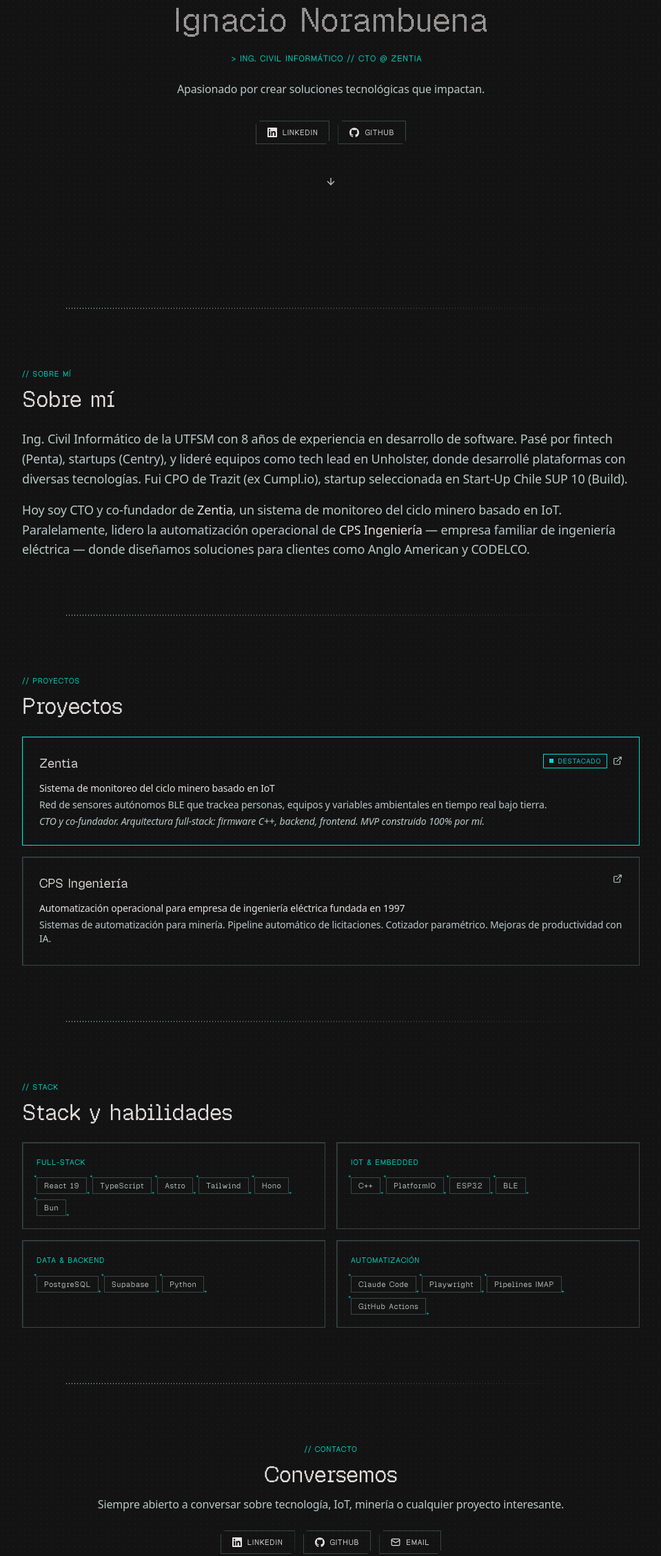
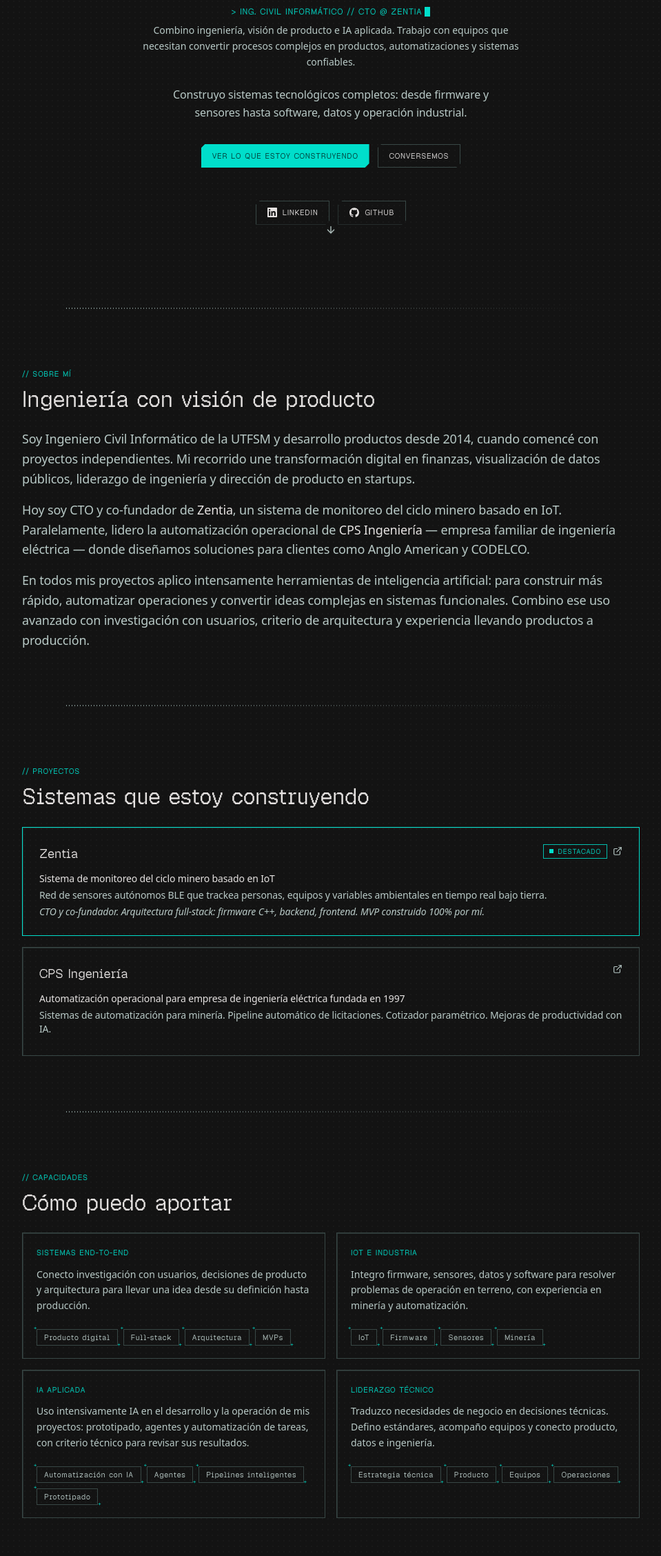
Before and after one commit to archidemus/archidemus.github.io, an Astro site: page / in a window 1280 px wide. Shown: the part 354-2610 px from the top of the page at 69% size, without its empty margins (160-1119 px from the left). Built offline with nearby package versions, Linux system fonts and the light colour scheme; Astro itself is replaced by a stand-in of ours; a web font is replaced by a local one.

Commit message:
Improve personal portfolio positioning and upgrade Astro

```diff
--- a/package.json
+++ b/package.json
@@ -24,11 +24,11 @@
   },
   "dependencies": {
     "@astrojs/check": "^0.9.10",
-    "@astrojs/react": "^6.0.2",
+    "@astrojs/react": "6.0.5",
     "@tailwindcss/vite": "^4.3.3",
     "@types/react": "^18.3.31",
     "@types/react-dom": "^18.3.7",
-    "astro": "^7.2.1",
+    "astro": "7.3.1",
     "lucide-react": "^1.31.0",
     "react": "^18.3.1",
     "react-dom": "^18.3.1",
--- a/src/components/PersonalPortfolio.tsx
+++ b/src/components/PersonalPortfolio.tsx
@@ -1,7 +1,7 @@
 import { useEffect, useRef } from "react";
 import me from "@/assets/me.webp";
 import { Mail, ArrowDown, ExternalLink } from "lucide-react";
-import { projects, stackGroups } from "@/data/portfolio";
+import { projects, stackGroups, experience } from "@/data/portfolio";
 
 /* ── Icons ── */
 
@@ -119,7 +119,7 @@
               Proyectos
             </a>
             <a href="#stack" className="hover:text-primary transition-colors">
-              Stack
+              Capacidades
             </a>
             <a href="#contact" className="hover:text-primary transition-colors">
               Contacto
@@ -156,12 +156,34 @@
               <span className="animate-blink bg-primary inline-block h-3.5 w-2 align-middle" />
             </p>
 
-            <p className="text-body-md tracking-body text-muted-foreground mx-auto mt-4 mb-8 max-w-lg">
-              Apasionado por crear soluciones tecnológicas que impactan.
+            <p className="text-muted-foreground mx-auto mb-6 max-w-xl text-sm leading-relaxed">
+              Combino ingeniería, visión de producto e IA aplicada. Trabajo con equipos que
+              necesitan convertir procesos complejos en productos, automatizaciones y sistemas
+              confiables.
             </p>
 
+            <p className="text-body-md tracking-body text-muted-foreground mx-auto mt-4 mb-8 max-w-lg">
+              Construyo sistemas tecnológicos completos: desde firmware y sensores hasta software,
+              datos y operación industrial.
+            </p>
+
+            <div className="mb-12 flex flex-wrap justify-center gap-3">
+              <a
+                href="#projects"
+                className="btn-chamfer bg-primary text-primary-foreground hover:bg-accent font-pixel tracking-label-sm inline-flex items-center gap-2 px-4 py-2 text-[11px] uppercase transition-colors"
+              >
+                Ver lo que estoy construyendo
+              </a>
+              <a
+                href="#contact"
+                className="btn-chamfer hover:bg-dither-teal border-border font-pixel tracking-label-sm text-foreground hover:border-primary inline-flex items-center gap-2 border px-4 py-2 text-[11px] uppercase transition-colors"
+              >
+                Conversemos
+              </a>
+            </div>
+
             {/* Social links — chamfered pixel buttons */}
-            <div className="mb-12 flex justify-center gap-3">
+            <div className="flex justify-center gap-3">
               <a
                 href="https://www.linkedin.com/in/inorambuenaa"
                 target="_blank"
@@ -201,13 +223,13 @@
         <Section id="about" ariaLabel="Sobre mí" className="px-4 py-20 md:px-16">
           <div className="mx-auto max-w-4xl">
             <SectionLabel>Sobre mí</SectionLabel>
-            <SectionTitle>Sobre mí</SectionTitle>
+            <SectionTitle>Ingeniería con visión de producto</SectionTitle>
             <div className="text-body-md tracking-body text-muted-foreground sm:text-body-lg mt-6 space-y-4">
               <p>
-                Ing. Civil Informático de la UTFSM con 8 años de experiencia en desarrollo de
-                software. Pasé por fintech (Penta), startups (Centry), y lideré equipos como tech
-                lead en Unholster, donde desarrollé plataformas con diversas tecnologías. Fui CPO de
-                Trazit (ex Cumpl.io), startup seleccionada en Start-Up Chile SUP 10 (Build).
+                Soy Ingeniero Civil Informático de la UTFSM y desarrollo productos desde 2014,
+                cuando comencé con proyectos independientes. Mi recorrido une transformación digital
+                en finanzas, visualización de datos públicos, liderazgo de ingeniería y dirección de
+                producto en startups.
               </p>
               <p>
                 Hoy soy CTO y co-fundador de&nbsp;
@@ -216,6 +238,12 @@
                 <span className="text-foreground">CPS Ingeniería</span> — empresa familiar de
                 ingeniería eléctrica — donde diseñamos soluciones para clientes como Anglo American
                 y CODELCO.
+              </p>
+              <p>
+                En todos mis proyectos aplico intensamente herramientas de inteligencia artificial:
+                para construir más rápido, automatizar operaciones y convertir ideas complejas en
+                sistemas funcionales. Combino ese uso avanzado con investigación con usuarios,
+                criterio de arquitectura y experiencia llevando productos a producción.
               </p>
             </div>
           </div>
@@ -227,7 +255,7 @@
         <Section id="projects" ariaLabel="Proyectos" className="px-4 py-20 md:px-16">
           <div className="mx-auto max-w-4xl">
             <SectionLabel>Proyectos</SectionLabel>
-            <SectionTitle>Proyectos</SectionTitle>
+            <SectionTitle>Sistemas que estoy construyendo</SectionTitle>
             <div className="mt-6 space-y-4">
               {projects.map((project) => (
                 <article
@@ -295,20 +323,19 @@
         <DitherDivider />
 
         {/* ── Stack ── */}
-        <Section
-          id="stack"
-          ariaLabel="Stack tecnológico y habilidades"
-          className="px-4 py-20 md:px-16"
-        >
+        <Section id="stack" ariaLabel="Capacidades" className="px-4 py-20 md:px-16">
           <div className="mx-auto max-w-4xl">
-            <SectionLabel>Stack</SectionLabel>
-            <SectionTitle>Stack y habilidades</SectionTitle>
+            <SectionLabel>Capacidades</SectionLabel>
+            <SectionTitle>Cómo puedo aportar</SectionTitle>
             <div className="mt-6 grid grid-cols-1 gap-4 sm:grid-cols-2">
               {stackGroups.map((group) => (
                 <div key={group.label} className="inner-glow border-border border p-5">
                   <h3 className="font-pixel tracking-label-sm text-primary mb-3 text-[11px] uppercase">
                     {group.label}
                   </h3>
+                  <p className="text-muted-foreground mb-5 text-sm leading-relaxed">
+                    {group.description}
+                  </p>
                   <ul className="flex flex-wrap gap-2" aria-label={`Habilidades en ${group.label}`}>
                     {group.items.map((item) => (
                       <li key={item} className="chip">
@@ -326,14 +353,39 @@
 
         <DitherDivider />
 
+        <Section
+          id="experience"
+          ariaLabel="Trayectoria profesional"
+          className="px-4 py-20 md:px-16"
+        >
+          <div className="mx-auto max-w-4xl">
+            <SectionLabel>Trayectoria</SectionLabel>
+            <SectionTitle>Del código a las decisiones de producto</SectionTitle>
+            <ol className="border-border mt-8 space-y-8 border-l pl-6">
+              {experience.map((entry) => (
+                <li key={entry.company}>
+                  <p className="text-primary mb-2 text-xs">{entry.period}</p>
+                  <h3 className="text-foreground text-lg font-medium">{entry.company}</h3>
+                  <p className="text-foreground mt-1 text-sm">{entry.role}</p>
+                  <p className="text-muted-foreground mt-3 max-w-2xl text-sm leading-relaxed">
+                    {entry.description}
+                  </p>
+                </li>
+              ))}
+            </ol>
+          </div>
+        </Section>
+
+        <DitherDivider />
+
         {/* ── Contact ── */}
         <Section id="contact" ariaLabel="Contacto" className="px-4 pt-20 pb-28 md:px-16">
           <div className="mx-auto max-w-4xl text-center">
             <SectionLabel>Contacto</SectionLabel>
             <SectionTitle>Conversemos</SectionTitle>
             <p className="text-body-md tracking-body text-muted-foreground mt-3 mb-6">
-              Siempre abierto a conversar sobre tecnología, IoT, minería o cualquier proyecto
-              interesante.
+              Si estás intentando llevar una idea técnica a producción, automatizar una operación o
+              entender cómo aplicar IA e IoT en terreno, escríbeme.
             </p>
             <div className="flex flex-wrap justify-center gap-3">
               <a
--- a/src/data/portfolio.ts
+++ b/src/data/portfolio.ts
@@ -9,6 +9,7 @@
 
 export interface StackGroup {
   label: string;
+  description: string;
   items: string[];
 }
 
@@ -34,19 +35,65 @@
 
 export const stackGroups: StackGroup[] = [
   {
-    label: "Full-stack",
-    items: ["React 19", "TypeScript", "Astro", "Tailwind", "Hono", "Bun"],
+    label: "Sistemas end-to-end",
+    description:
+      "Conecto investigación con usuarios, decisiones de producto y arquitectura para llevar una idea desde su definición hasta producción.",
+    items: ["Producto digital", "Full-stack", "Arquitectura", "MVPs"],
   },
   {
-    label: "IoT & Embedded",
-    items: ["C++", "PlatformIO", "ESP32", "BLE"],
+    label: "IoT e industria",
+    description:
+      "Integro firmware, sensores, datos y software para resolver problemas de operación en terreno, con experiencia en minería y automatización.",
+    items: ["IoT", "Firmware", "Sensores", "Minería"],
   },
   {
-    label: "Data & Backend",
-    items: ["PostgreSQL", "Supabase", "Python"],
+    label: "IA aplicada",
+    description:
+      "Uso intensivamente IA en el desarrollo y la operación de mis proyectos: prototipado, agentes y automatización de tareas, con criterio técnico para revisar sus resultados.",
+    items: ["Automatización con IA", "Agentes", "Pipelines inteligentes", "Prototipado"],
   },
   {
-    label: "Automatización",
-    items: ["Claude Code", "Playwright", "Pipelines IMAP", "GitHub Actions"],
+    label: "Liderazgo técnico",
+    description:
+      "Traduzco necesidades de negocio en decisiones técnicas. Defino estándares, acompaño equipos y conecto producto, datos e ingeniería.",
+    items: ["Estrategia técnica", "Producto", "Equipos", "Operaciones"],
   },
 ];
+
+export const experience = [
+  {
+    company: "Zentia",
+    period: "Feb 2026 — presente",
+    role: "Co-fundador y CTO",
+    description:
+      "Construyo tecnología para el monitoreo del ciclo minero, conectando sensores, firmware y plataformas de software.",
+  },
+  {
+    company: "Cumpl.io",
+    period: "Abr 2025 — feb 2026",
+    role: "Chief Product Officer",
+    description:
+      "Lideré el diseño y desarrollo de producto, desde investigación con usuarios hasta definición de la solución. Experiencia directa con aceleradoras y gestión de fondos públicos a través de Start-Up Chile y FitPyme (CChC).",
+  },
+  {
+    company: "Unholster",
+    period: "Jul 2020 — feb 2025",
+    role: "Full Stack Developer → Frontend Technical Leader",
+    description:
+      "Lideré plataformas de datos públicos como DecideChile, con resultados electorales en tiempo real y exigencias de precisión y rendimiento. Definí estándares y herramientas internas, asesoré decisiones de arquitectura y conecté equipos de datos e ingeniería.",
+  },
+  {
+    company: "Penta Financiero",
+    period: "Sep 2018 — ago 2019",
+    role: "Full Stack Developer",
+    description:
+      "Participé en la transformación digital de la compañía desde front-end, DevOps y arquitectura: microservicios, BFF y escalado horizontal. Una experiencia que me enseñó a abordar también el cambio cultural y la adopción de productos.",
+  },
+  {
+    company: "Proyectos independientes",
+    period: "2014 — 2018",
+    role: "Software Developer · part-time",
+    description:
+      "Desarrollé soluciones web, móviles y de comercio electrónico. Participé en la app Mi Salcobrand y optimicé un sistema de reportería para Fundación Ciudades, además de proyectos de scraping y migración de plataformas.",
+  },
+];
--- a/src/layouts/Layout.astro
+++ b/src/layouts/Layout.astro
@@ -7,7 +7,7 @@
 
 const {
   title,
-  description = "Ignacio Norambuena — Ing. Civil Informático UTFSM, CTO de Zentia. 8 años de experiencia en software, IoT minero y automatización industrial.",
+  description = "Ignacio Norambuena — Ingeniero UTFSM y cofundador de Zentia. Ingeniería, producto e IA aplicada: software, datos, IoT y automatización. Construyendo desde 2014.",
   image = "/og.png",
 } = Astro.props;
 
@@ -31,6 +31,9 @@
     alternateName: "UTFSM",
   },
   knowsAbout: [
+    "Applied Artificial Intelligence",
+    "Product Management",
+    "Data Visualization",
     "Internet of Things",
     "Embedded Systems",
     "Full-Stack Development",
--- a/src/styles/globals.css
+++ b/src/styles/globals.css
@@ -253,6 +253,20 @@
   }
 }
 
+@media (prefers-reduced-motion: reduce) {
+  html {
+    scroll-behavior: auto;
+  }
+
+  *,
+  *::before,
+  *::after {
+    animation-duration: 0.01ms !important;
+    animation-iteration-count: 1 !important;
+    transition-duration: 0.01ms !important;
+  }
+}
+
 @keyframes blink {
   0%,
   49% {
```
Also changed, not shown: 1 other file.
